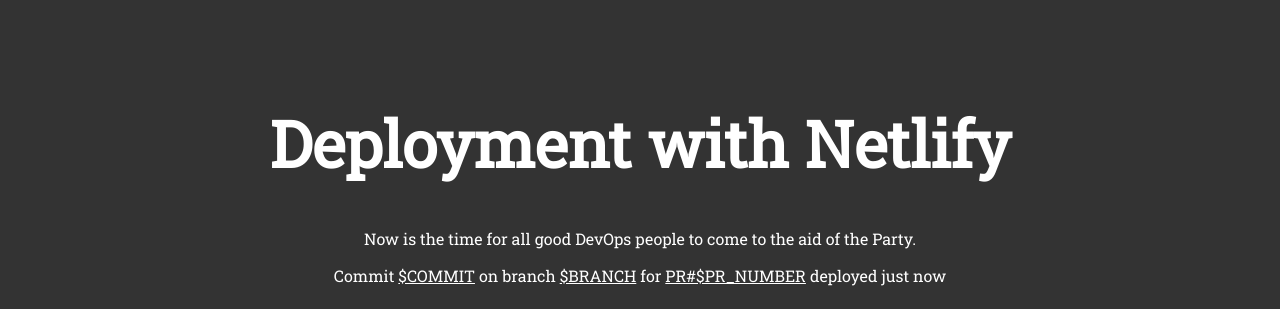
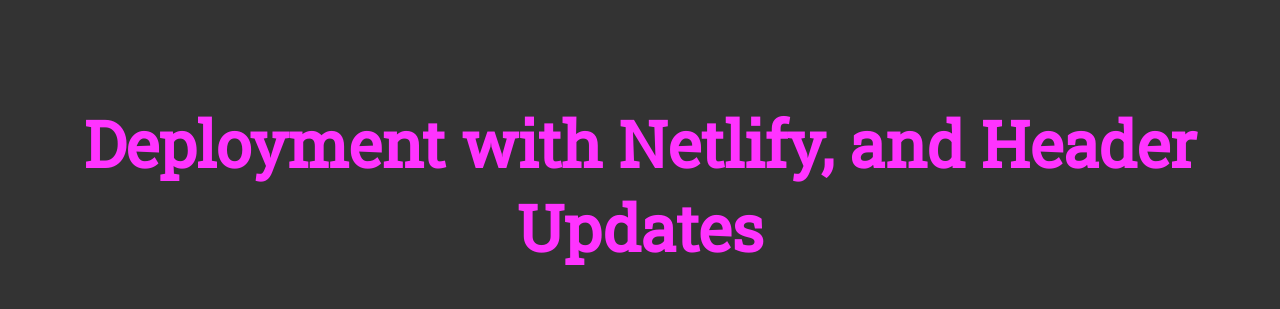
Before and after one commit to thinkcompany/netlify-static, a website: page src/index.html in a window 1280 px wide. Shown: the top 309 px of the page. Drawn offline with Linux system fonts and the light colour scheme; files that its build step writes are made by us from their sources; files whose address does not match are found by name.

Commit message:
VIOLENT MAGENTA

```diff
--- a/src/index.html
+++ b/src/index.html
@@ -11,7 +11,7 @@
 <body>
   <div class="wrapper">
     <div class="header">
-      <h1>Deployment with Netlify</h1>
+      <h1>Deployment with Netlify, and Header Updates</h1>
       <p>Now is the time for all good DevOps people to come to the aid of the Party.</p>
       <p class="watermark">
         <!-- commit -->Commit <a href="https://github.com/thinkcompany/netlify-static/commit/$COMMIT">$COMMIT</a><!-- /commit -->
```
Also changed, not shown: dist/css/style.css.
